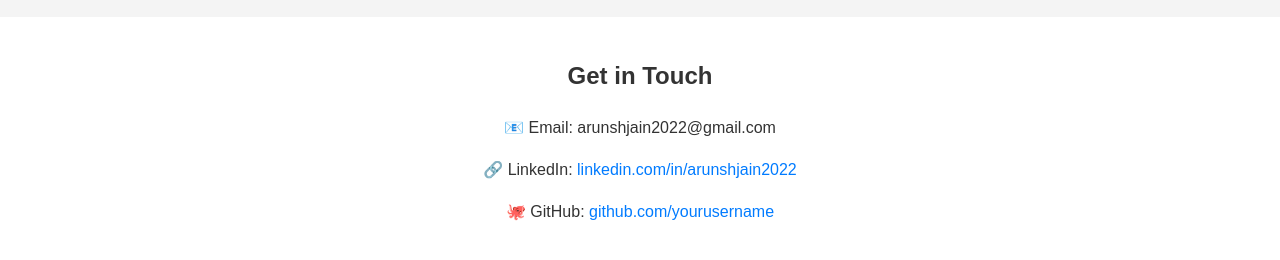
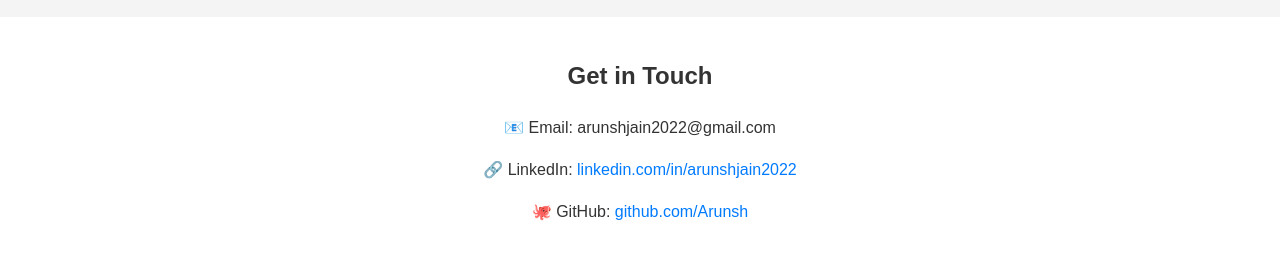
Before and after one commit to Arunsh-Data/ArunshAI.github.io, a plain HTML site: page index.html in a window 1280 px wide. Shown: the part 1046-1306 px from the top of the page. Drawn offline with Linux system fonts and the light colour scheme.

Commit message:
Update index.html

```diff
--- a/index.html
+++ b/index.html
@@ -60,7 +60,7 @@
     <h2>Get in Touch</h2>
     <p>📧 Email: arunshjain2022@gmail.com</p>
     <p>🔗 LinkedIn: <a href="https://www.linkedin.com/in/arunshjain2022/">linkedin.com/in/arunshjain2022</a></p>
-    <p>🐙 GitHub: <a href="https://github.com/yourusername">github.com/yourusername</a></p>
+    <p>🐙 GitHub: <a href="https://github.com/Arunsh-Data">github.com/Arunsh</a></p>
   </section>
 </body>
 </html>
```
